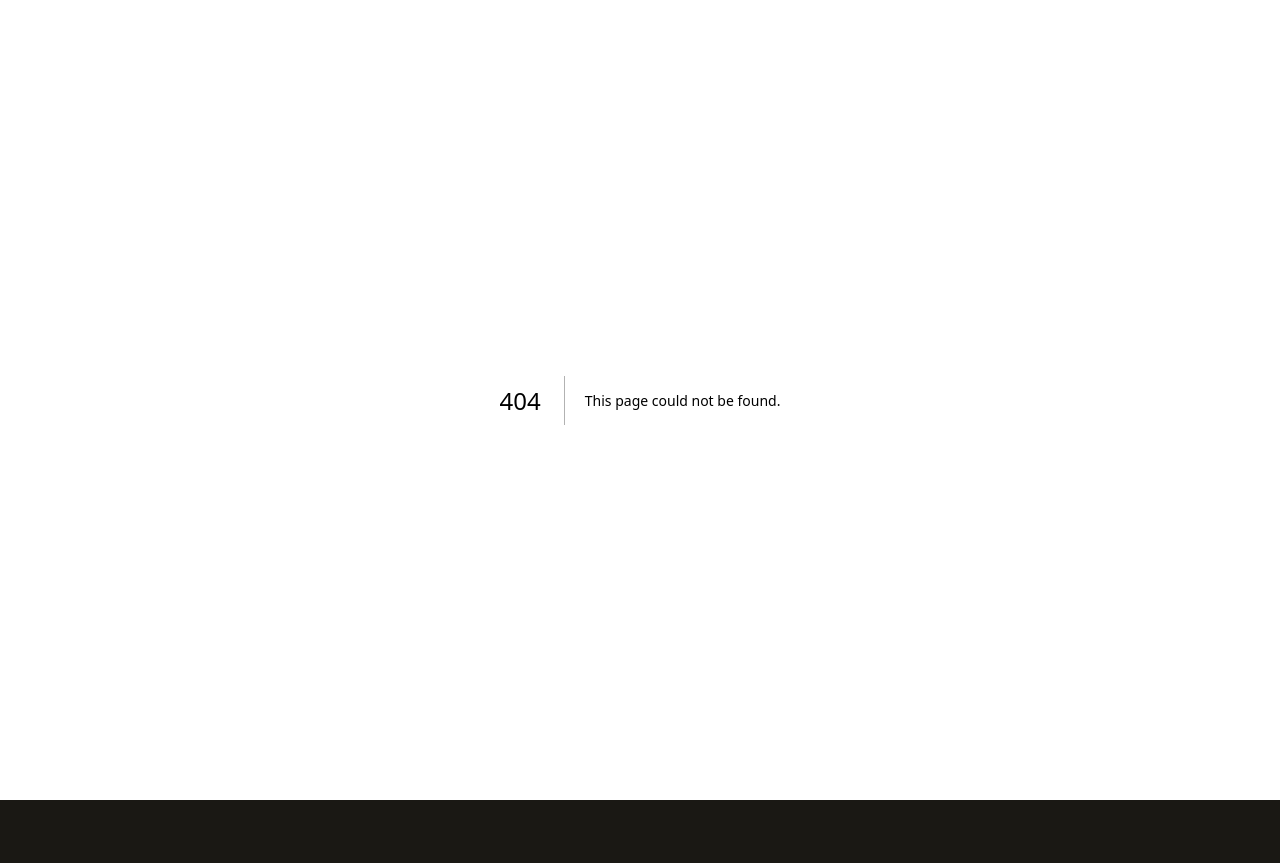
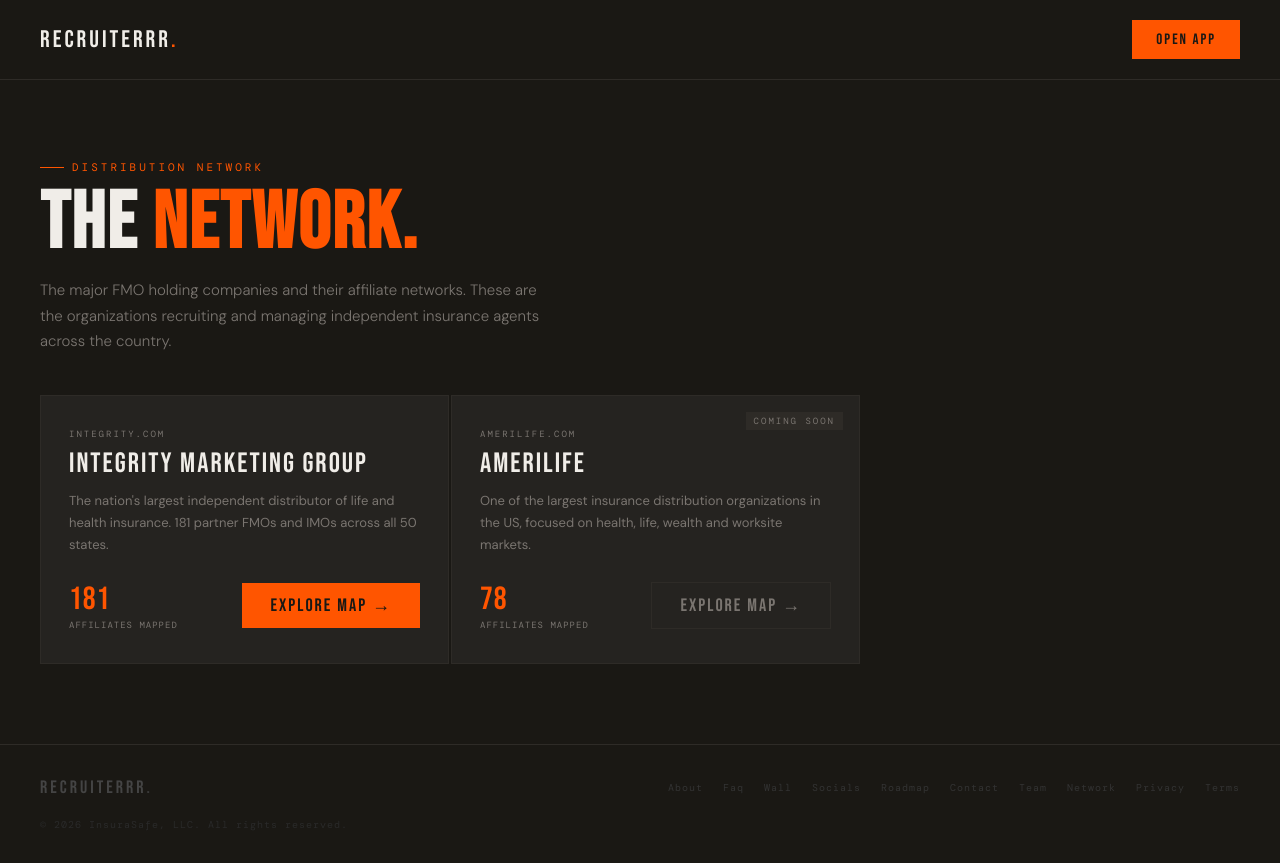
Before and after one commit to SavageTechnologies/recruiterrr, a Next.js app: page /network in a window 1280 px wide. Before the commit this address had no page. Before the commit the page ends 800 px from the top, so only its background shows below. Built offline with nearby package versions, Linux system fonts and the light colour scheme.

Commit message:
add network page

```diff
--- /dev/null
+++ b/app/network/page.tsx
@@ -0,0 +1,89 @@
+import Link from 'next/link'
+import PageNav from '@/components/PageNav'
+import PageFooter from '@/components/PageFooter'
+
+const NETWORKS = [
+  {
+    slug: 'integrity',
+    name: 'Integrity Marketing Group',
+    url: 'integrity.com',
+    desc: 'The nation\'s largest independent distributor of life and health insurance. 181 partner FMOs and IMOs across all 50 states.',
+    count: 181,
+    status: 'live',
+  },
+  {
+    slug: 'amerilife',
+    name: 'AmeriLife',
+    url: 'amerilife.com',
+    desc: 'One of the largest insurance distribution organizations in the US, focused on health, life, wealth and worksite markets.',
+    count: 78,
+    status: 'coming',
+  },
+]
+
+export default function NetworkPage() {
+  return (
+    <div style={{ minHeight: '100vh', background: 'var(--black)' }}>
+      <PageNav />
+
+      <section style={{ padding: '80px 40px 40px', maxWidth: 900 }}>
+        <div style={{ fontFamily: "'DM Mono', monospace", fontSize: 11, color: 'var(--orange)', letterSpacing: 3, textTransform: 'uppercase', marginBottom: 12, display: 'flex', alignItems: 'center', gap: 8 }}>
+          <span style={{ width: 24, height: 1, background: 'var(--orange)', display: 'inline-block' }} />
+          Distribution Network
+        </div>
+        <h1 style={{ fontFamily: "'Bebas Neue', sans-serif", fontSize: 'clamp(48px, 7vw, 80px)', letterSpacing: 2, lineHeight: 0.95, marginBottom: 16 }}>
+          THE <span style={{ color: 'var(--orange)' }}>NETWORK.</span>
+        </h1>
+        <p style={{ fontSize: 15, color: 'var(--muted)', maxWidth: 520, lineHeight: 1.7, fontWeight: 300 }}>
+          The major FMO holding companies and their affiliate networks. These are the organizations recruiting and managing independent insurance agents across the country.
+        </p>
+      </section>
+
+      <section style={{ padding: '0 40px 80px', maxWidth: 900 }}>
+        <div style={{ display: 'grid', gridTemplateColumns: 'repeat(auto-fill, minmax(380px, 1fr))', gap: 2 }}>
+          {NETWORKS.map(n => (
+            <div key={n.slug} style={{ background: 'var(--card)', border: '1px solid var(--border)', padding: '32px 28px', position: 'relative' }}>
+
+              {n.status === 'coming' && (
+                <div style={{ position: 'absolute', top: 16, right: 16, fontFamily: "'DM Mono', monospace", fontSize: 9, color: 'var(--muted)', letterSpacing: 2, textTransform: 'uppercase', background: 'var(--border)', padding: '3px 8px' }}>
+                  COMING SOON
+                </div>
+              )}
+
+              <div style={{ fontFamily: "'DM Mono', monospace", fontSize: 9, color: 'var(--muted)', letterSpacing: 2, textTransform: 'uppercase', marginBottom: 10 }}>
+                {n.url}
+              </div>
+
+              <div style={{ fontFamily: "'Bebas Neue', sans-serif", fontSize: 28, letterSpacing: 2, marginBottom: 12, lineHeight: 1 }}>
+                {n.name}
+              </div>
+
+              <p style={{ fontSize: 13, color: 'var(--muted)', lineHeight: 1.7, marginBottom: 24 }}>
+                {n.desc}
+              </p>
+
+              <div style={{ display: 'flex', alignItems: 'center', justifyContent: 'space-between' }}>
+                <div>
+                  <div style={{ fontFamily: "'Bebas Neue', sans-serif", fontSize: 32, color: 'var(--orange)', letterSpacing: 1 }}>{n.count}</div>
+                  <div style={{ fontFamily: "'DM Mono', monospace", fontSize: 9, color: 'var(--muted)', letterSpacing: 1, textTransform: 'uppercase' }}>Affiliates Mapped</div>
+                </div>
+
+                {n.status === 'live' ? (
+                  <Link href={`/network/${n.slug}`} style={{ padding: '12px 28px', background: 'var(--orange)', color: 'var(--black)', fontFamily: "'Bebas Neue', sans-serif", fontSize: 18, letterSpacing: 2, textDecoration: 'none' }}>
+                    EXPLORE MAP →
+                  </Link>
+                ) : (
+                  <div style={{ padding: '12px 28px', background: 'transparent', border: '1px solid var(--border)', color: 'var(--muted)', fontFamily: "'Bebas Neue', sans-serif", fontSize: 18, letterSpacing: 2 }}>
+                    EXPLORE MAP →
+                  </div>
+                )}
+              </div>
+            </div>
+          ))}
+        </div>
+      </section>
+
+      <PageFooter />
+    </div>
+  )
+}
```
